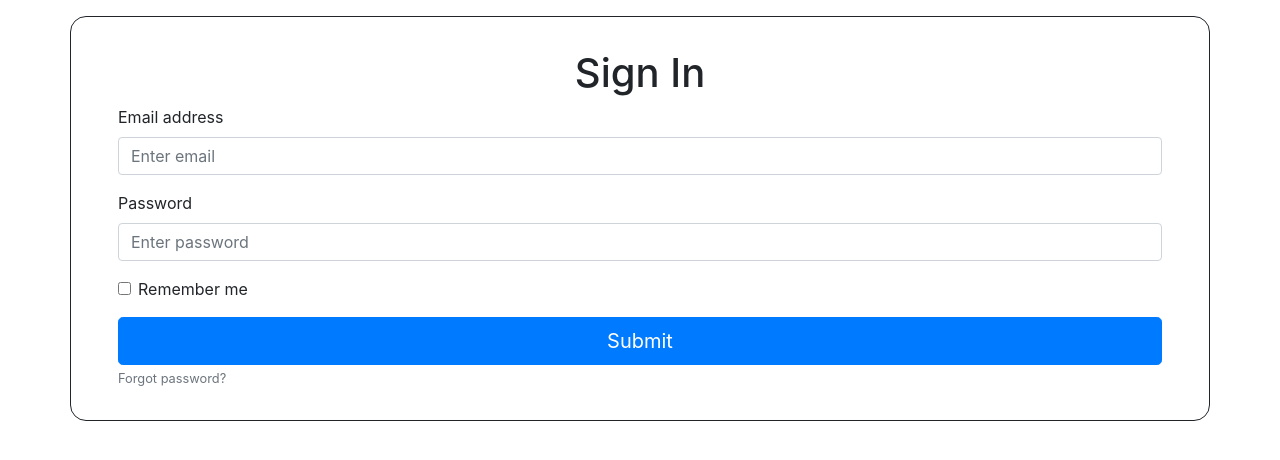
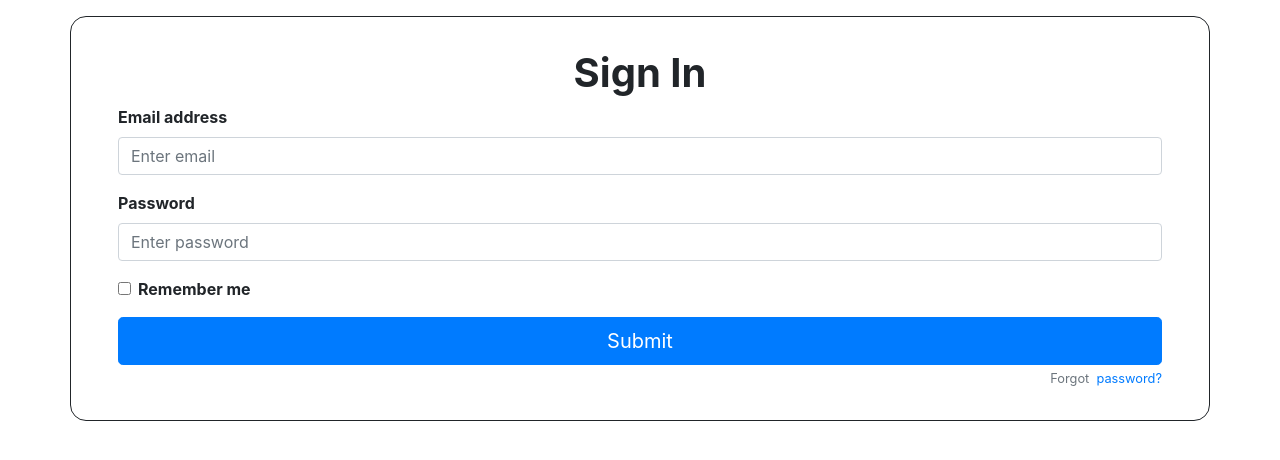
Before and after one commit to emmfu/loginUI, a plain HTML site: page index.html in a window 1280 px wide. Drawn offline with nearby package versions, Linux system fonts and the light colour scheme.

Commit message:
Move forgot password text right.

```diff
--- a/index.html
+++ b/index.html
@@ -22,30 +22,46 @@
             margin-top: 16px;
             padding: 32px;
         }
+
         form {
             align-content: space-around;
-            /* border-style: solid;
-            border-width: 1px; */
             display: flex;
             flex-direction:column;
         }
 
-        .emailHelp {
-            display: flex;
+        #emailHelp {
+          display: flex;
+          justify-content: flex-end;
+        }
+
+        .sign-in-text {
+          font-weight: bold;
+        }
+
+        .exampleInputEmail1 {
+          font-weight: bold;
+        }
+
+        .exampleInputPassword1 {
+          font-weight: bold;
+        }
+
+        .form-check-label {
+          font-weight: bold;
         }
     </style>
   </head>
   <body>
       <div class="container">
-          <h1>Sign In</h1>
+          <h1 class="sign-in-text">Sign In</h1>
           <div class="col">
             <form>
                 <div class="form-group">
-                  <label for="exampleInputEmail1">Email address</label>
+                  <label class="exampleInputEmail1">Email address</label>
                   <input type="email" class="form-control" id="exampleInputEmail1" aria-describedby="emailHelp" placeholder="Enter email">
                 </div>
                 <div class="form-group">
-                  <label for="exampleInputPassword1">Password</label>
+                  <label class="exampleInputPassword1">Password</label>
                   <input type="password" class="form-control" id="exampleInputPassword1" placeholder="Enter password">
                 </div>
                 <div class="form-group form-check">
@@ -53,7 +69,7 @@
                   <label class="form-check-label" for="exampleCheck1">Remember me</label>
                 </div>
                 <button type="button" class="btn btn-primary btn-lg btn-block">Submit</button>
-                <small id="emailHelp" class="form-text text-muted">Forgot password?</small>
+                <small id="emailHelp" class="form-text text-muted">Forgot &nbsp; <a href="./index.html">password?</a></small>
               </form>
           </div>
       </div>
```
